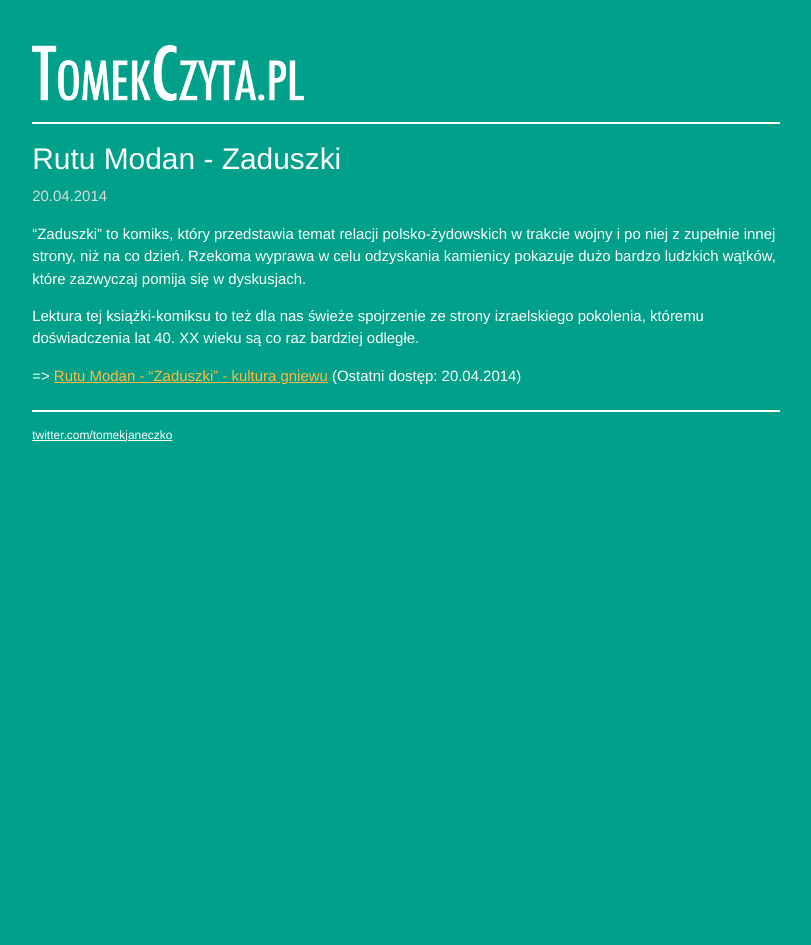
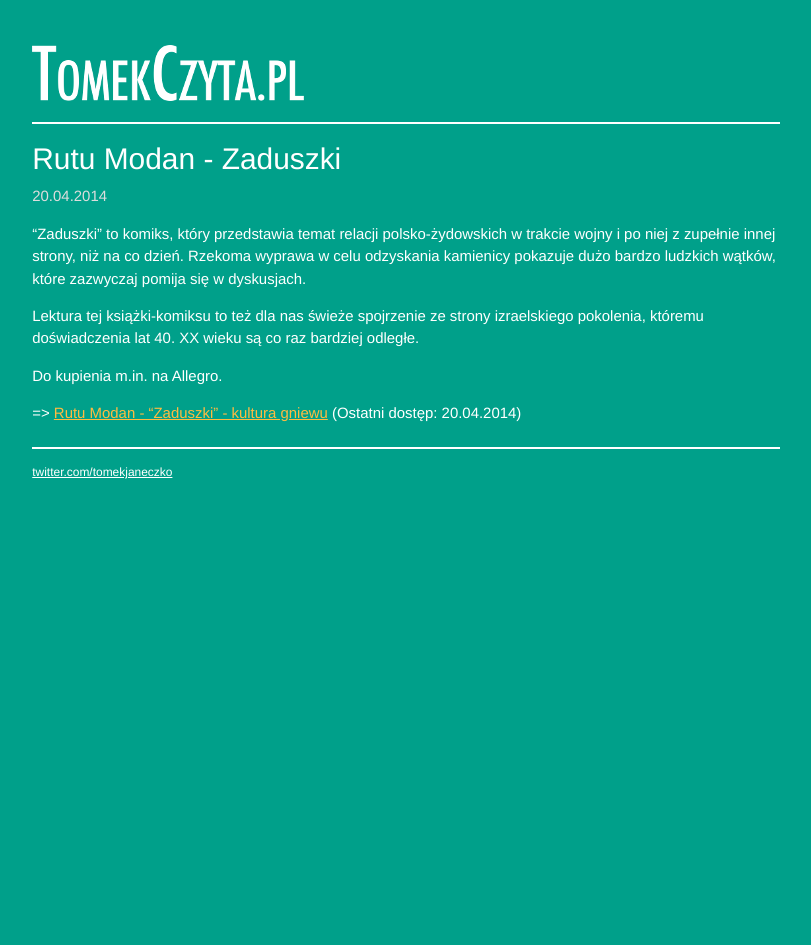
Before and after one commit to tomaszj/tomaszj.github.io, a Jekyll site: the page built from _posts/2014-04-20-rutu-modan-zaduszki.markdown, in a window 1280 px wide. Shown: the whole page, without its empty margins (234-1045 px from the left). Built offline with Jekyll 4.4.1, drawn with Linux system fonts in a browser that asks for light colours; Markdown is read by kramdown in place of the engine named in the settings.

Commit message:
Dodano notkę o Allegro w 'Zaduszkach'.

```diff
--- a/_posts/2014-04-20-rutu-modan-zaduszki.markdown
+++ b/_posts/2014-04-20-rutu-modan-zaduszki.markdown
@@ -11,4 +11,6 @@ categories: relacje-polsko-zydowskie warszawa
 
 Lektura tej książki-komiksu to też dla nas świeże spojrzenie ze strony izraelskiego pokolenia, któremu doświadczenia lat 40. XX wieku są co raz bardziej odległe.
 
+Do kupienia m.in. na Allegro.
+
 => [Rutu Modan - "Zaduszki" - kultura gniewu](http://www.kultura.com.pl/index.php?s=k_161&d=k) (Ostatni dostęp: 20.04.2014)
```
